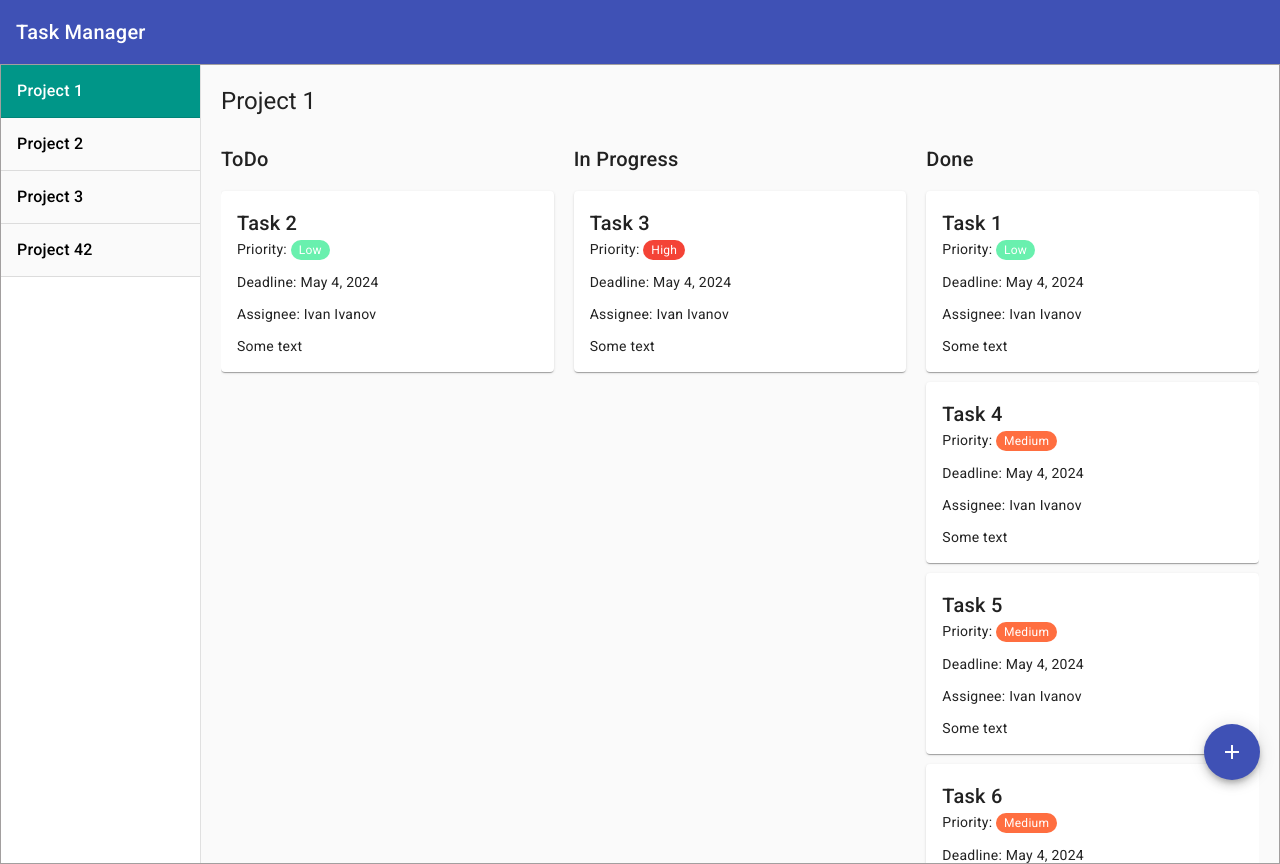
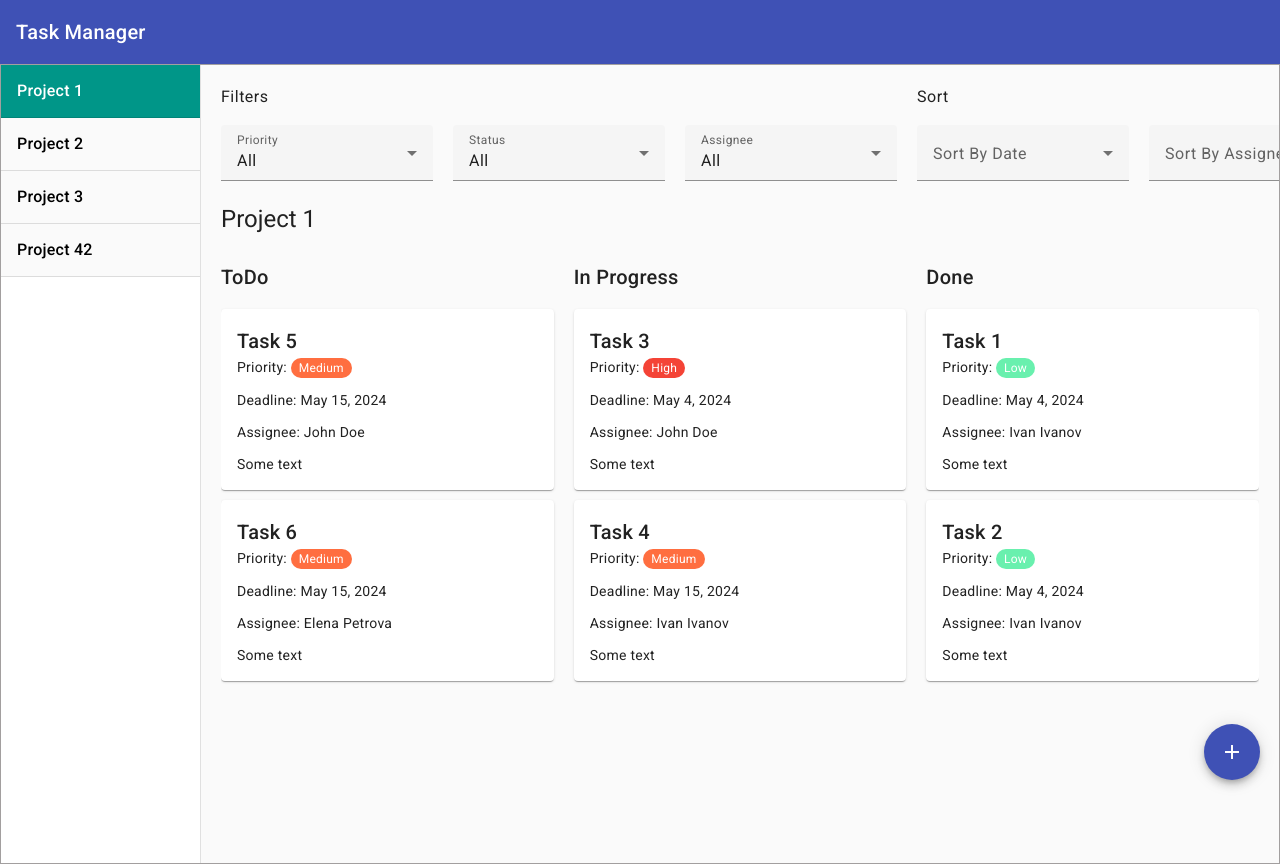
Before and after one commit to maragion/taskTracker, an Angular app: page / in a window 1280 px wide. Built offline with nearby package versions, Linux system fonts and the light colour scheme.

Commit message:
added filter & sorting component, sorting service, filter service

```diff
--- /dev/null
+++ b/src/app/components/filter-and-sort/filter-and-sort.component.html
@@ -0,0 +1,54 @@
+<div class="filters-wrapper">
+  <div>
+    <h4>Filters</h4>
+    <div class="filters">
+      <mat-form-field>
+        <mat-label>Priority</mat-label>
+        <mat-select [(ngModel)]="priorityFilter">
+          @for (option of priorityOptions; track $index) {
+            <mat-option [value]="option.value" (click)="applyFilter()">{{ option.label }}</mat-option>
+          }
+        </mat-select>
+      </mat-form-field>
+
+      <mat-form-field>
+        <mat-label>Status</mat-label>
+        <mat-select [(ngModel)]="statusFilter">
+          @for (status of statusOptions; track status) {
+            <mat-option [value]="status.value" (click)="applyFilter()">{{ status.label }}</mat-option>
+          }
+        </mat-select>
+      </mat-form-field>
+
+      <mat-form-field>
+        <mat-label>Assignee</mat-label>
+        <mat-select [(ngModel)]="assigneeFilter">
+          @for (employee of employees; track employee) {
+            <mat-option [value]="employee" (click)="applyFilter()">{{ employee }}</mat-option>
+          }
+        </mat-select>
+      </mat-form-field>
+    </div>
+  </div>
+
+  <div>
+    <h4>Sort</h4>
+    <div class="filters">
+      <mat-form-field>
+        <mat-label>Sort By Date</mat-label>
+        <mat-select [(ngModel)]="dateSort">
+          <mat-option value="ascending" (click)="sortByDate()">Ascending</mat-option>
+          <mat-option value="descending" (click)="sortByDate()">Descending</mat-option>
+        </mat-select>
+      </mat-form-field>
+
+      <mat-form-field>
+        <mat-label>Sort By Assignee</mat-label>
+        <mat-select [(ngModel)]="assigneeSort">
+          <mat-option value="ascending" (click)="sortByAssignee()">Ascending</mat-option>
+          <mat-option value="descending" (click)="sortByAssignee()">Descending</mat-option>
+        </mat-select>
+      </mat-form-field>
+    </div>
+  </div>
+</div>
--- /dev/null
+++ b/src/app/components/filter-and-sort/filter-and-sort.component.scss
@@ -0,0 +1,11 @@
+
+.filters {
+  display: flex;
+  gap: 20px;
+
+  &-wrapper {
+    display: flex;
+    gap: 20px;
+  }
+
+}
--- /dev/null
+++ b/src/app/components/filter-and-sort/filter-and-sort.component.ts
@@ -0,0 +1,117 @@
+import {Component, inject, OnDestroy, OnInit} from '@angular/core';
+import {MatFormFieldModule} from "@angular/material/form-field";
+import {MatSelectModule} from "@angular/material/select";
+import {TaskFilterService} from "../../services/task-filter.service";
+import {TaskSortService} from "../../services/task-sort.service";
+import {IProject, ITask} from "../../interfaces/projects";
+import {FormsModule, ReactiveFormsModule} from "@angular/forms";
+import {Subscription} from "rxjs";
+import {ProjectDataService} from "../../services/project-data.service";
+
+interface IOptions {
+  value: string,
+  label: string,
+}
+
+@Component({
+  selector: 'app-filter-and-sort',
+  standalone: true,
+    imports: [
+      MatFormFieldModule,
+      MatSelectModule,
+      ReactiveFormsModule,
+      FormsModule,
+    ],
+  templateUrl: './filter-and-sort.component.html',
+  styleUrl: './filter-and-sort.component.scss'
+})
+export class FilterAndSortComponent implements OnInit, OnDestroy{
+  public dateSort: string | null = null;
+  public assigneeSort: string | null = null;
+  public statusFilter: string = 'all';
+  public priorityFilter: string = 'all';
+  public assigneeFilter: string = 'All';
+  public employees: string[] = ['All', 'Ivan Ivanov', 'John Doe', 'Elena Petrova'];
+
+  currentTaskList: ITask[] | null = null;
+  filteredTasks: ITask[] | null = null;
+
+  private _projectSubscription: Subscription | null = null;
+
+  private _filterService = inject(TaskFilterService);
+  private _sortService = inject(TaskSortService);
+  private _dataService = inject(ProjectDataService);
+
+  ngOnInit() {
+    this._projectSubscription = this._dataService.$currentProjectData.subscribe((data: IProject) => {
+      this.currentTaskList = data.tasks;
+      console.log(this.currentTaskList);
+      this.applyFilter();
+    })
+  }
+
+  public statusOptions: IOptions[] = [
+    {
+      value: 'all',
+      label: 'All',
+    },
+    {
+      value: 'todo',
+      label: 'To Do',
+    },
+    {
+      value: 'in-progress',
+      label: 'In progress',
+    },
+    {
+      value: 'done',
+      label: 'Done',
+    },
+  ];
+
+  public priorityOptions: IOptions[] = [
+    {
+      value: 'all',
+      label: 'All',
+    },
+    {
+      value: 'low',
+      label: 'Low',
+    },
+    {
+      value: 'medium',
+      label: 'Medium',
+    },
+    {
+      value: 'high',
+      label: 'High',
+    },
+  ];
+
+  public applyFilter() {
+    if (this.currentTaskList) {
+      this.filteredTasks = this._filterService.applyFilter(this.currentTaskList, this.statusFilter, this.assigneeFilter, this.priorityFilter)
+      this._dataService.setFilteredTasks(this.filteredTasks);
+    }
+  }
+
+  public sortByDate() {
+    if (this.filteredTasks && this.dateSort) {
+      this.filteredTasks = this._sortService.sortByDate(this.filteredTasks, this.dateSort);
+      this._dataService.setFilteredTasks(this.filteredTasks);
+    }
+  }
+
+  public sortByAssignee() {
+    if (this.filteredTasks && this.assigneeSort) {
+      this.filteredTasks = this._sortService.sortByAssignee(this.filteredTasks, this.assigneeSort);
+      this._dataService.setFilteredTasks(this.filteredTasks);
+    }
+  }
+
+  ngOnDestroy() {
+    if (this._projectSubscription) {
+      this._projectSubscription.unsubscribe();
+    }
+  }
+}
--- a/src/app/components/new-task/new-task.component.ts
+++ b/src/app/components/new-task/new-task.component.ts
@@ -93,6 +93,7 @@ export class NewTaskDialogComponent {
   public onSubmit() {
     if (this.taskForm.valid) {
       const data: ITask = this.taskForm.getRawValue();
+      data.id = this._dataService.getTasksLength();
       data.date = new Date(data.date).getTime();
       this._dataService.addTask(data);
       this.taskForm.reset();
--- a/src/app/components/project-tasks/project-tasks.component.html
+++ b/src/app/components/project-tasks/project-tasks.component.html
@@ -1,4 +1,7 @@
+<app-filter-and-sort></app-filter-and-sort>
+
 @if (currentProject) {
+
   <h1>{{ currentProject.title }}</h1>
   <div class="tasks-wrapper">
 
@@ -6,10 +9,10 @@
 
       <h2>ToDo</h2>
 
-      @for (task of currentProject.tasks; track task; let idx = $index) {
+      @for (task of filteredTasks; track task;) {
 
         @if (task.status === 'todo') {
-          <mat-card [ngClass]="task.status" (click)="onClick(idx)">
+          <mat-card [ngClass]="task.status" (click)="onClick(task.id)">
             <mat-card-header>
               <mat-card-title>{{ task.title }}</mat-card-title>
             </mat-card-header>
@@ -31,10 +34,10 @@
 
       <h2>In Progress</h2>
 
-      @for (task of currentProject.tasks; track task; let idx = $index) {
+      @for (task of filteredTasks; track task;) {
 
         @if (task.status === 'in-progress') {
-          <mat-card [ngClass]="task.status" (click)="onClick(idx)">
+          <mat-card [ngClass]="task.status" (click)="onClick(task.id)">
             <mat-card-header>
               <mat-card-title>{{ task.title }}</mat-card-title>
             </mat-card-header>
@@ -56,10 +59,10 @@
 
       <h2>Done</h2>
 
-      @for (task of currentProject.tasks; track task; let idx = $index) {
+      @for (task of filteredTasks; track task;) {
 
         @if (task.status === 'done') {
-          <mat-card [ngClass]="task.status" (click)="onClick(idx)">
+          <mat-card [ngClass]="task.status" (click)="onClick(task.id)">
             <mat-card-header>
               <mat-card-title>{{ task.title }}</mat-card-title>
             </mat-card-header>
--- a/src/app/components/project-tasks/project-tasks.component.ts
+++ b/src/app/components/project-tasks/project-tasks.component.ts
@@ -1,13 +1,14 @@
-import {Component, inject, OnInit} from '@angular/core';
+import {Component, inject, OnDestroy, OnInit} from '@angular/core';
 import {MatCard, MatCardContent, MatCardHeader, MatCardTitle} from "@angular/material/card";
 import {DatePipe, NgClass} from "@angular/common";
-import {IProject} from "../../interfaces/projects";
+import {IProject, ITask} from "../../interfaces/projects";
 import {ProjectDataService} from "../../services/project-data.service";
 import {Subscription} from "rxjs";
 import {MatProgressSpinner} from "@angular/material/progress-spinner";
 import {MatDialog} from "@angular/material/dialog";
+import {TaskPageComponent} from "../../pages/task-page/task-page.component";
 import {NewTaskComponent} from "../new-task/new-task.component";
-import {TaskPageComponent} from "../../pages/task-page/task-page.component";
+import {FilterAndSortComponent} from "../filter-and-sort/filter-and-sort.component";
 
 @Component({
   selector: 'app-project-tasks',
@@ -21,20 +22,27 @@ import {TaskPageComponent} from "../../pages/task-page/task-page.component";
     DatePipe,
     MatProgressSpinner,
     NewTaskComponent,
+    FilterAndSortComponent
   ],
   templateUrl: './project-tasks.component.html',
   styleUrl: './project-tasks.component.scss'
 })
-export class ProjectTasksComponent implements OnInit{
+export class ProjectTasksComponent implements OnInit, OnDestroy{
 
-  currentProject: IProject | null = null;
+  public currentProject: IProject | null = null;
+  public filteredTasks: ITask[] | null = null
   private _dataService = inject(ProjectDataService);
   public taskDialog = inject(MatDialog);
+
   private _projectSubscription: Subscription | null = null;
+  private _filteredTaskSubscription: Subscription | null = null;
 
   ngOnInit() {
-    this._projectSubscription = this._dataService.$currentProjectData.subscribe(data => {
+    this._projectSubscription = this._dataService.$currentProjectData.subscribe((data: IProject) => {
       this.currentProject = data;
+    })
+    this._filteredTaskSubscription = this._dataService.$filteredTasks.subscribe((data: ITask[]) => {
+      this.filteredTasks = data;
     })
   }
 
@@ -47,4 +55,12 @@ export class ProjectTasksComponent implements OnInit{
     this.taskDialog.open(TaskPageComponent);
   }
 
+  ngOnDestroy() {
+    if (this._projectSubscription) {
+      this._projectSubscription.unsubscribe();
+    }
+    if (this._filteredTaskSubscription) {
+      this._filteredTaskSubscription.unsubscribe();
+    }
+  }
 }
--- a/src/app/interfaces/projects.ts
+++ b/src/app/interfaces/projects.ts
@@ -5,6 +5,7 @@ export interface IProject {
 }
 
 export interface ITask {
+  id: number,
   title: string;
   description: string;
   assignee: string;
--- a/src/app/projects-data.ts
+++ b/src/app/projects-data.ts
@@ -4,6 +4,7 @@ export const PROJECTSDATA = [
     link: 'project1',
     tasks: [
       {
+        id: 0,
         title: 'Task 1',
         description: 'Some text',
         status: 'done',
@@ -12,43 +13,48 @@ export const PROJECTSDATA = [
         priority: 'low',
       },
       {
+        id: 1,
         title: 'Task 2',
         description: 'Some text',
-        status: 'todo',
+        status: 'done',
         assignee: 'Ivan Ivanov',
         date: 1714842000000,
         priority: 'low',
       },
       {
+        id: 2,
         title: 'Task 3',
         description: 'Some text',
         status: 'in-progress',
-        assignee: 'Ivan Ivanov',
+        assignee: 'John Doe',
         date: 1714842000000,
         priority: 'high',
       },
       {
+        id: 3,
         title: 'Task 4',
         description: 'Some text',
-        status: 'done',
+        status: 'in-progress',
         assignee: 'Ivan Ivanov',
-        date: 1714842000000,
+        date: 1715792400000,
         priority: 'medium',
       },
       {
+        id: 4,
         title: 'Task 5',
         description: 'Some text',
-        status: 'done',
-        assignee: 'Ivan Ivanov',
-        date: 1714842000000,
+        status: 'todo',
+        assignee: 'John Doe',
+        date: 1715792400000,
         priority: 'medium',
       },
       {
+        id: 5,
         title: 'Task 6',
         description: 'Some text',
-        status: 'done',
-        assignee: 'Ivan Ivanov',
-        date: 1714842000000,
+        status: 'todo',
+        assignee: 'Elena Petrova',
+        date: 1715792400000,
         priority: 'medium',
       }
     ]
@@ -58,6 +64,7 @@ export const PROJECTSDATA = [
     link: 'project2',
     tasks: [
       {
+        id: 0,
         title: 'Task 1',
         description: 'Some text',
         status: 'todo',
@@ -66,6 +73,7 @@ export const PROJECTSDATA = [
         priority: 'low',
       },
       {
+        id: 1,
         title: 'Task 1',
         description: 'Some text',
         status: 'in-progress',
@@ -74,6 +82,7 @@ export const PROJECTSDATA = [
         priority: 'high',
       },
       {
+        id: 2,
         title: 'Task 1',
         description: 'Some text',
         status: 'done',
@@ -86,25 +95,31 @@ export const PROJECTSDATA = [
   {
     title: 'Project 3',
     link: 'project3',
-    tasks: [{
+    tasks: [
+      {
+        id: 0,
         title: 'Task 1',
         description: 'Some text',
         status: 'done',
         assignee: 'Ivan Ivanov',
         date: 1714842000000,
         priority: 'medium',
-    }]
+      }
+    ]
   },
   {
     title: 'Project 42',
     link: 'project4',
-    tasks: [{
+    tasks: [
+      {
+        id: 0,
         title: 'Task 1',
         description: 'Some text',
         status: 'done',
         assignee: 'Ivan Ivanov',
         date: 1714842000000,
         priority: 'low',
-    }]
+      }
+    ]
   },
 ];
--- a/src/app/services/project-data.service.ts
+++ b/src/app/services/project-data.service.ts
@@ -12,6 +12,8 @@ export class ProjectDataService {
   currentProjectId: number = 0;
   currentProject: BehaviorSubject<IProject>;
   $currentProjectData: Observable<IProject>;
+  tasks: BehaviorSubject<ITask[]>;
+  $filteredTasks: Observable<ITask[]>;
   isLoading = signal(true);
   currentTask = signal(0);
 
@@ -20,6 +22,9 @@ export class ProjectDataService {
     this.data = new BehaviorSubject(this.projects);
     this.$projectsData = this.data as Observable<IProject[]>;
     this.$currentProjectData = this.currentProject as Observable<IProject>;
+    this.tasks = new BehaviorSubject(this.projects[this.currentProjectId]?.tasks);
+    this.$filteredTasks = this.tasks as Observable<ITask[]>;
+
   }
 
   public setCurrentProject(projectId: number) {
@@ -35,6 +40,7 @@ export class ProjectDataService {
         this.projects = JSON.parse(data);
         this.data.next(this.projects);
         this.currentProject.next(this.projects[this.currentProjectId]);
+        this.tasks.next(this.projects[this.currentProjectId].tasks);
         this.isLoading.set(false);
       }, 1000);
     }
@@ -43,6 +49,7 @@ export class ProjectDataService {
   public addTask(data: ITask): void {
     this.projects[this.currentProjectId].tasks.push(data);
     this.data.next(this.projects);
+    this.currentProject.next(this.projects[this.currentProjectId]);
   }
 
   public updateTask() {
@@ -53,4 +60,12 @@ export class ProjectDataService {
     this.currentTask.set(id);
   }
 
+  public setFilteredTasks(data: ITask[]) {
+    this.tasks.next(data);
+  }
+
+  public getTasksLength(): number {
+    return this.projects[this.currentProjectId].tasks.length;
+  }
+
 }
--- /dev/null
+++ b/src/app/services/task-filter.service.ts
@@ -0,0 +1,38 @@
+import { Injectable } from '@angular/core';
+import {ITask} from "../interfaces/projects";
+
+@Injectable({
+  providedIn: 'root'
+})
+export class TaskFilterService {
+
+  constructor() { }
+
+  public applyFilter(tasks: ITask[], status: string, assignee: string, priority: string): ITask[] {
+
+      if (status !== 'all') {
+        tasks = this.filterByStatus(tasks, status);
+      }
+
+      if (assignee !== 'All') {
+        tasks = this.filterByAssignee(tasks, assignee);
+      }
+
+      if (priority !== 'all') {
+        tasks = this.filterByPriority(tasks, priority);
+      }
+      return tasks;
+  }
+
+  public filterByStatus(tasks: ITask[], status: string): ITask[] {
+    return tasks.filter(item => item.status === status);
+  }
+
+  public filterByAssignee(tasks: ITask[], assignee: string): ITask[] {
+    return tasks.filter(item => item.assignee === assignee);
+  }
+
+  public filterByPriority(tasks: ITask[], priority: string): ITask[] {
+    return tasks.filter(item => item.priority === priority);
+  }
+}
--- /dev/null
+++ b/src/app/services/task-sort.service.ts
@@ -0,0 +1,57 @@
+import { Injectable } from '@angular/core';
+import {ITask} from "../interfaces/projects";
+
+@Injectable({
+  providedIn: 'root'
+})
+export class TaskSortService {
+
+  constructor() { }
+
+  public sortByDate(tasks: ITask[], order: string): ITask[] {
+
+    if (order === 'ascending') {
+      return tasks.sort((a, b) => {
+        return a.date - b.date;
+      })
+    } else if (order === 'descending') {
+      return tasks.sort((a, b) => {
+        return b.date - a.date;
+      })
+    } else {
+      return tasks;
+    }
+  }
+
+  public sortByAssignee(tasks: ITask[], order: string): ITask[] {
+
+    if (order === 'ascending') {
+      return tasks.sort((a, b) => {
+        const nameA = a.assignee.toUpperCase();
+        const nameB = b.assignee.toUpperCase();
+        if (nameA < nameB) {
+          return -1;
+        }
+        if (nameA > nameB) {
+          return 1;
+        }
+        return 0;
+      })
+    } else if (order === 'descending') {
+      return tasks.sort((a, b) => {
+        const nameA = a.assignee.toUpperCase();
+        const nameB = b.assignee.toUpperCase();
+        if (nameA < nameB) {
+          return 1;
+        }
+        if (nameA > nameB) {
+          return -1;
+        }
+        return 0;
+      })
+    }
+    else {
+      return tasks;
+    }
+  }
+}
```
Lines whose indentation alone changed are shown as unchanged.
